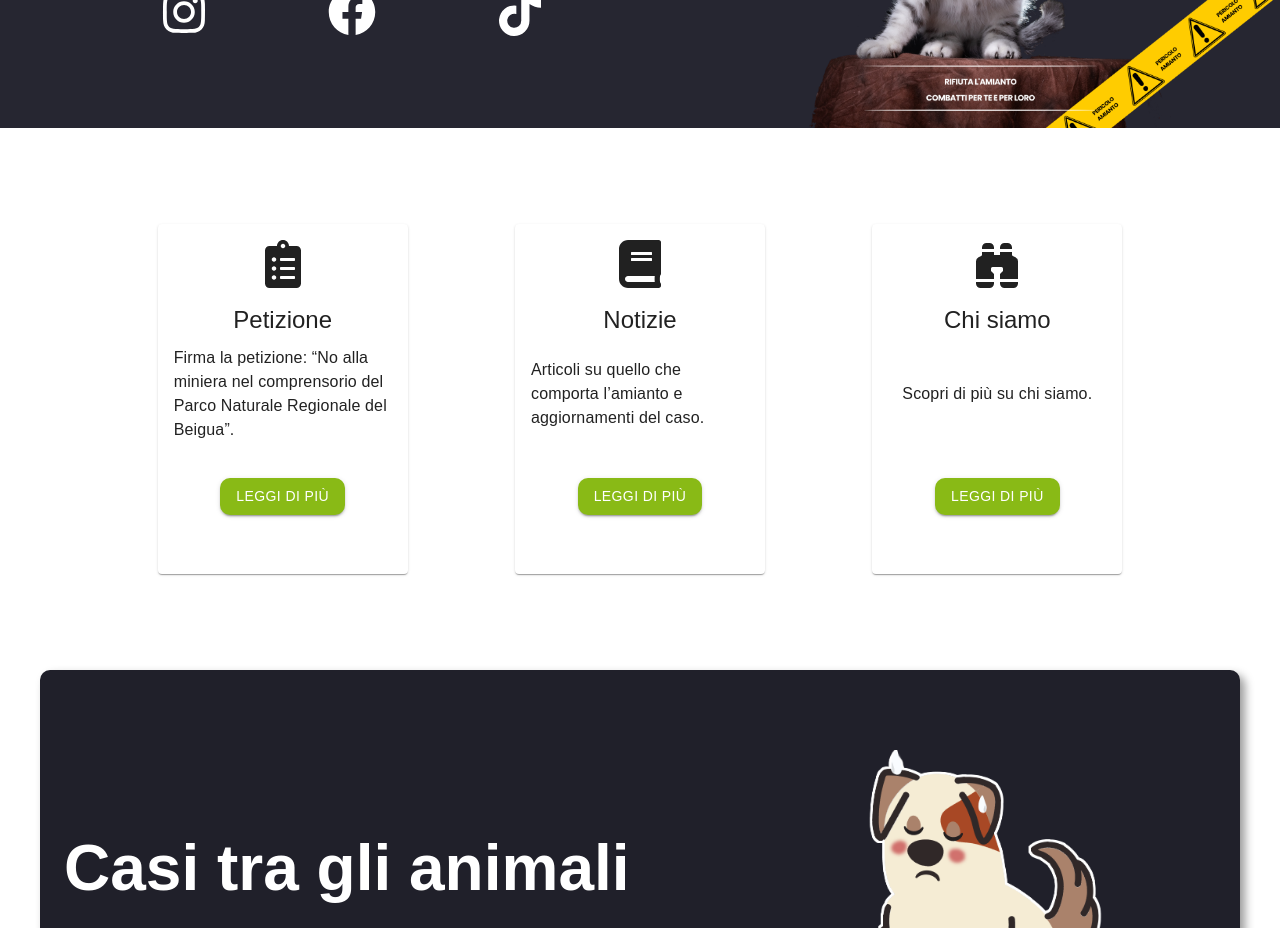
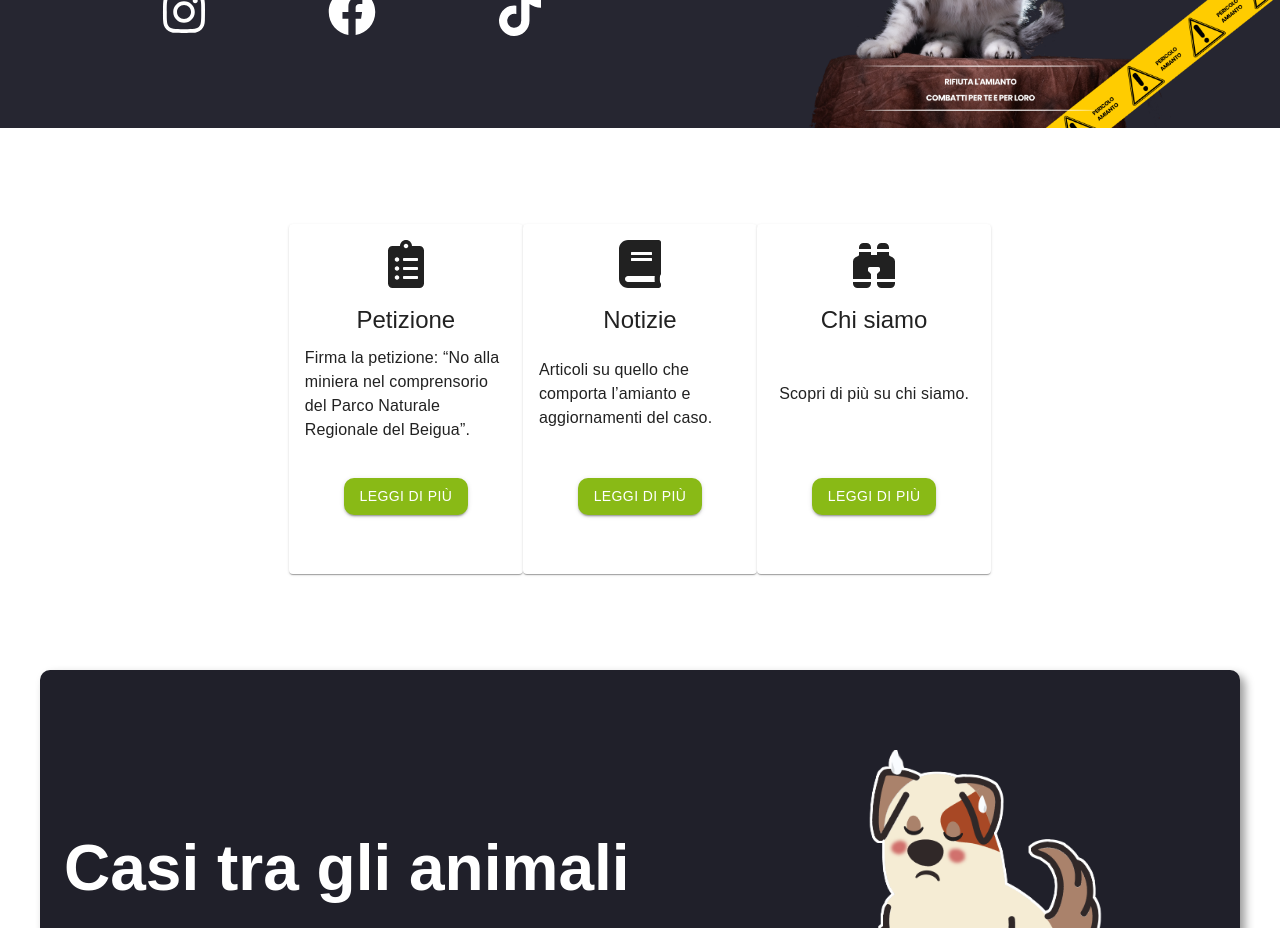
Before and after one commit to Matteh15/beigua-react, a React (Create React App) app: page / in a window 1280 px wide. Shown: the part 820-1748 px from the top of the page. Built offline with nearby package versions, Linux system fonts and the light colour scheme.

Commit message:
Cards più strette

```diff
--- a/src/components/HomePage.js
+++ b/src/components/HomePage.js
@@ -110,6 +110,14 @@ const HomePage = () => {
           alignItems: "center",
         }}
       >
+        <div
+          style={{
+            width: "100%",
+            display: "flex",
+            justifyContent: "center",
+            alignItems: "center",
+          }}
+        >
           <DivCards style={{ margin: "3rem 0" }}>
             <Card
               icon={1}
@@ -125,10 +133,15 @@ const HomePage = () => {
             >
               skald
             </Card>
-          <Card icon={3} title="Chi siamo" descr="Scopri di più su chi siamo.">
+            <Card
+              icon={3}
+              title="Chi siamo"
+              descr="Scopri di più su chi siamo."
+            >
               skald
             </Card>
           </DivCards>
+        </div>
       </Container>
 
       <CasiContainer
@@ -186,7 +199,7 @@ const H1HomeSecond = styled.h1`
 `;
 
 const DivCards = styled.div`
-  width: 100%;
+  width: 70%;
   display: flex;
   justify-content: space-around;
   align-items: center;
```
Lines whose indentation alone changed are shown as unchanged.
